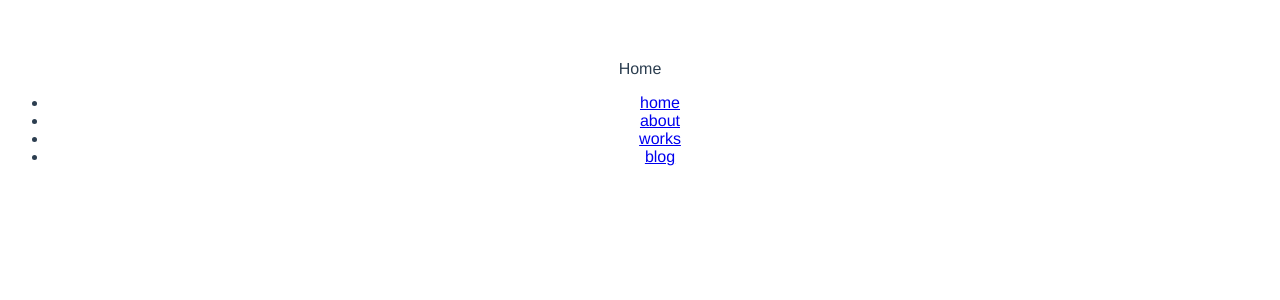
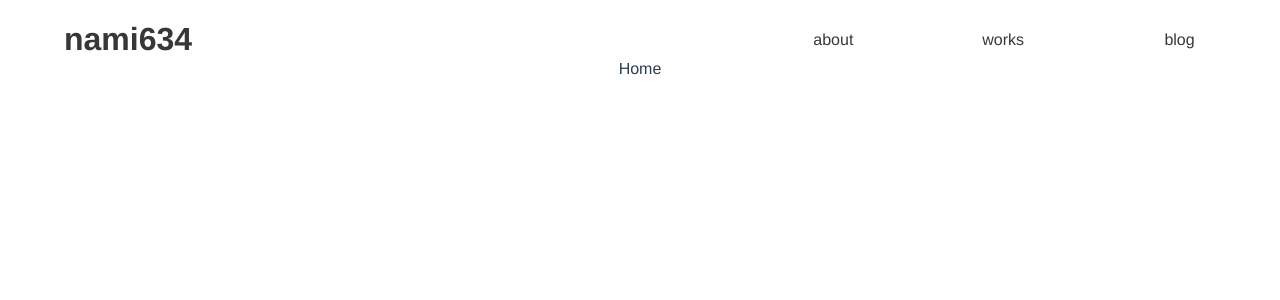
Before and after one commit to 73-ch/nami_portfolio, a Vue app: page /about in a window 1280 px wide. Shown: the top 300 px of the page. Built offline with nearby package versions, Linux system fonts and the light colour scheme.

Commit message:
headerのデザインを調整

```diff
--- a/package.json
+++ b/package.json
@@ -12,7 +12,10 @@
   },
   "dependencies": {
     "csv-loader": "^3.0.2",
+    "node-sass": "^4.11.0",
+    "normalize.css": "^8.0.1",
     "papaparse": "^4.6.2",
+    "sass-loader": "^7.1.0",
     "vue": "^2.5.2",
     "vue-devtools": "^5.0.0-beta.1",
     "vue-router": "^3.0.1"
--- a/src/App.vue
+++ b/src/App.vue
@@ -1,17 +1,17 @@
 <template>
   <div id="app">
+    <main_header/>
     <router-view/>
-    <ul>
-      <li><router-link to="/">home</router-link></li>
-      <li><router-link to="/about">about</router-link></li>
-      <li><router-link to="/works">works</router-link></li>
-      <li><router-link to="/blog">blog</router-link></li>
-    </ul>
   </div>
 </template>
 
 <script>
+  import main_header from '@/components/Header'
+  import 'normalize.css'
   export default {
+    components: {
+      main_header
+    }
   }
 </script>
 
@@ -24,4 +24,9 @@ export default {
     color: #2c3e50;
     margin-top: 60px;
   }
+
+  a {
+    text-decoration: none;
+    color: #373737;
+  }
 </style>
--- /dev/null
+++ b/src/components/Header.vue
@@ -0,0 +1,53 @@
+<template>
+  <div id="header">
+    <h1><router-link to="/">nami634</router-link></h1>
+    <ul>
+      <li>
+        <router-link to="/about">about</router-link>
+      </li>
+      <li>
+        <router-link to="/works">works</router-link>
+      </li>
+      <li>
+        <router-link to="/blog">blog</router-link>
+      </li>
+    </ul>
+  </div>
+</template>
+
+<script>
+  export default {
+    name: 'Header'
+  }
+</script>
+
+<style lang="scss" scoped>
+  #header {
+    position: fixed;
+    top: 0;
+    width: 90vw;
+    margin: 0 5vw;
+    text-align: right;
+    bottom: auto;
+    left: auto;
+    right: auto;
+    display: flex;
+    align-items: center;
+    justify-content: space-between;
+  }
+
+  ul {
+    width: 40vw;
+    display: inline-flex;
+    justify-content: space-around;
+  }
+
+  li {
+    list-style-type: none;
+    width: 25%;
+
+    a {
+      text-decoration: none;
+    }
+  }
+</style>
```
Also changed, not shown: .eslintrc.js, 1 other file (tests, documents, lock files or other folders). Lines whose indentation alone changed are shown as unchanged.
